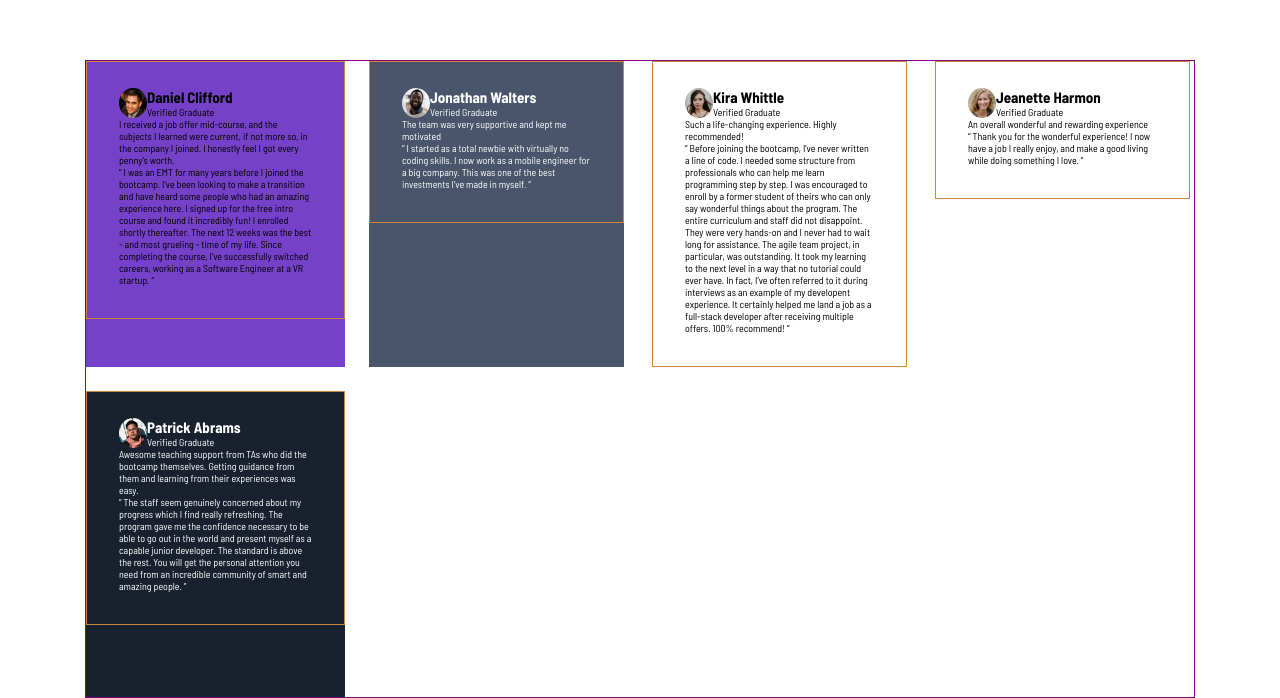
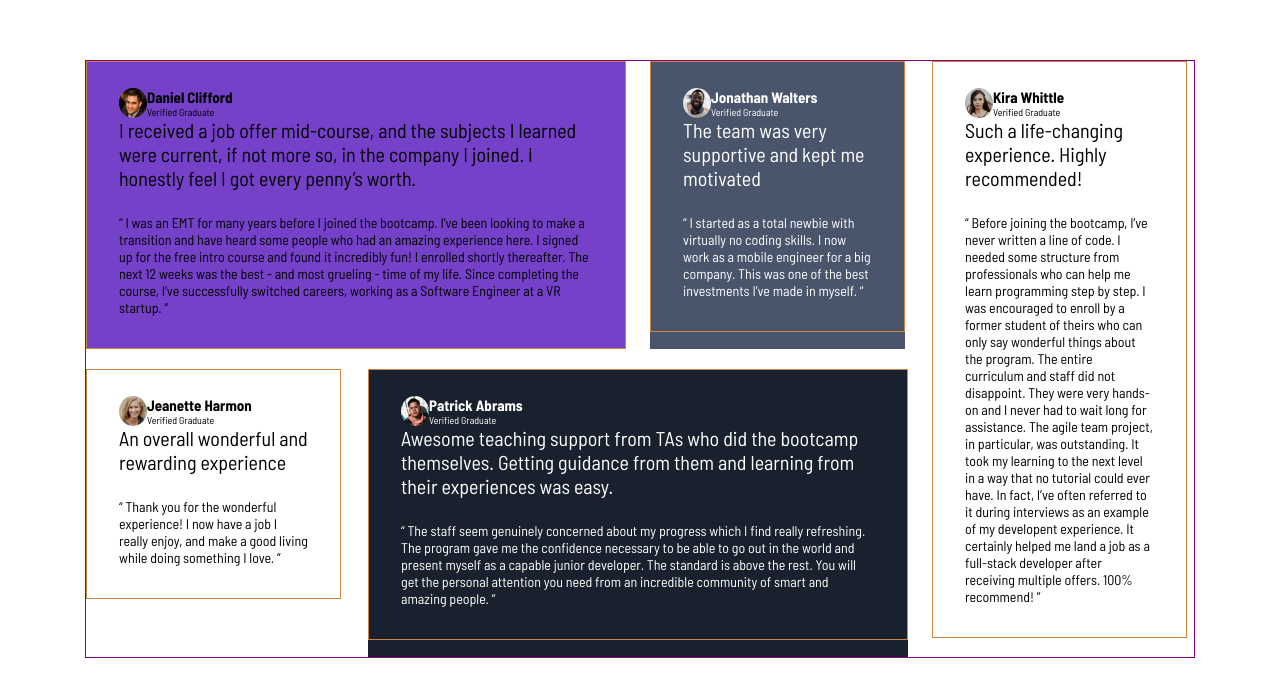
Before and after one commit to jreed-11/testimonials-grid-section, a plain HTML site: page index.html in a window 1280 px wide. Shown: the part 104-802 px from the top of the page. Drawn offline with Linux system fonts and the light colour scheme.

Commit message:
css updated
grid updated

```diff
--- a/index.html
+++ b/index.html
@@ -25,7 +25,7 @@
                 </div>
             </div>
         </article>
-        <article class="card card--small card--colour--grayblue card--txt--colour">
+        <article class="card card-jon card--small card--colour--grayblue card--txt--colour">
                 <div class="person__container">
                     <div class="person__details__container">
                     <img class="person__photo" src="/images/image-jonathan.jpg" alt="potrait photo">
@@ -39,7 +39,7 @@
                 </div>
             </div>
         </article>
-        <article class="card card--small card--colour--white">
+        <article class="card card-kira card--small card--colour--white">
                 <div class="person__container">
                     <div class="person__details__container">
                     <img class="person__photo" src="/images/image-kira.jpg" alt="potrait photo">
@@ -53,7 +53,7 @@
                 </div>
             </div>
         </article>
-        <article class="card card--small card--colour--white">
+        <article class="card card-jean card--small card--colour--white">
                 <div class="person__container">
                     <div class="person__details__container">
                     <img class="person__photo" src="/images/image-jeanette.jpg" alt="potrait photo">
@@ -68,7 +68,7 @@
                 </div>
             </div>
         </article>
-        <article class="card card--large card--colour--blackblue card--txt--colour">
+        <article class="card card-pat card--large card--colour--blackblue card--txt--colour">
                 <div class="person__container">
                     <div class="person__details__container">
                     <img class="person__photo" src="/images/image-patrick.jpg" alt="potrait photo">
--- a/style.css
+++ b/style.css
@@ -26,23 +26,41 @@ body {
 .main-container {
   border: 1px solid purple;
   display: grid;
-  gap: 2.4rem;
+  gap: 2rem;
   grid-template-columns: repeat(4, 1fr);
   grid-template-rows: repeat(2, 1fr);
   grid-template-areas:
-    "card--large card--large card--small card--small"
-    "card--small card--large card--large card--small";
+    "card-dan card-dan card-jon card-kira"
+    "card-jean card-pat card-pat card-kira";
   margin: 0 auto;
   max-width: 111rem;
 }
 
 .card--small {
-  /* grid-area: card--small; */
   max-width: 25.5rem;
 }
 .card--large {
-  /* grid-area: card--large; */
   max-width: 54rem;
+}
+
+.card-dan {
+  grid-area: card-dan;
+}
+
+.card-jon {
+  grid-area: card-jon;
+}
+
+.card-kira {
+  grid-area: card-kira;
+}
+
+.card-jean {
+  grid-area: card-jean;
+}
+
+.card-pat {
+  grid-area: card-pat;
 }
 
 .card--txt--colour {
@@ -80,3 +98,11 @@ body {
 .person__details__container {
   display: flex;
 }
+
+.card__text {
+  font-size: 2rem;
+  padding-bottom: 2.4rem;
+}
+.card__quote {
+  font-size: 1.4rem;
+}
```
